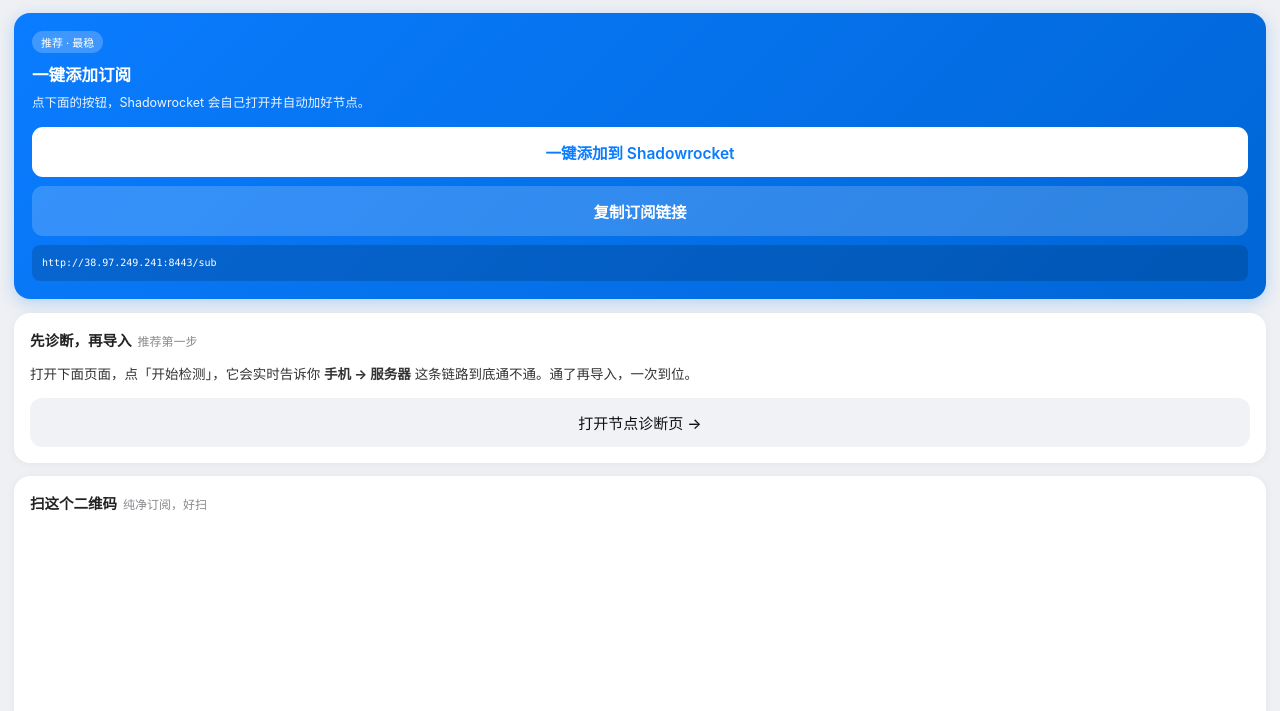
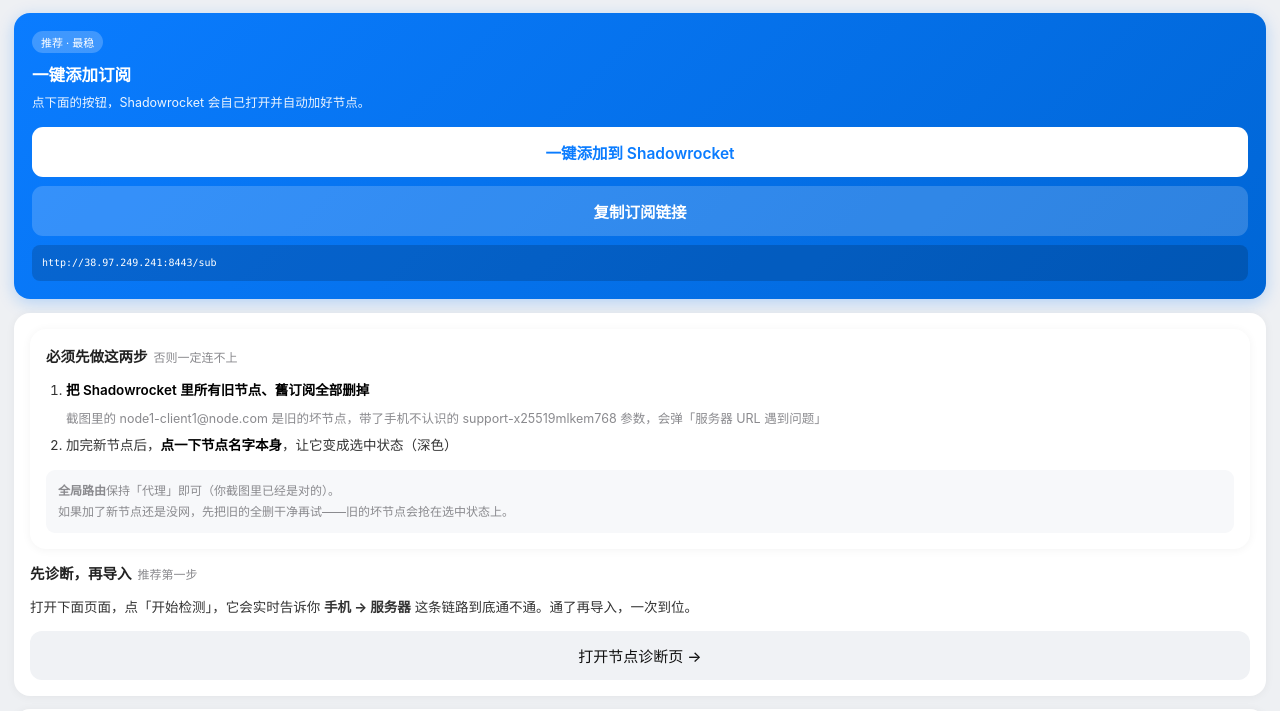
Before and after one commit to xiayu3086-png/node, a plain HTML site: page sub.html in a window 1280 px wide. Shown: the part 72-783 px from the top of the page. Drawn offline with Linux system fonts and the light colour scheme.

Commit message:
clean subscription + must-do steps + 25x25 QR

```diff
--- a/sub.html
+++ b/sub.html
@@ -61,6 +61,19 @@
   </div>
 
   <div class="card">
+  <div class="card">
+    <h3>必须先做这两步<span>否则一定连不上</span></h3>
+    <ol class="steps">
+      <li><b>把 Shadowrocket 里所有旧节点、舊订阅全部删掉</b><br>
+          <span style="color:#8a8a8e;font-size:12.5px">截图里的 node1-client1@node.com 是旧的坏节点，带了手机不认识的
+          support-x25519mlkem768 参数，会弹「服务器 URL 遇到问题」</span></li>
+      <li>加完新节点后，<b>点一下节点名字本身</b>，让它变成选中状态（深色）</li>
+    </ol>
+    <div class="tip">
+      <b>全局路由</b>保持「代理」即可（你截图里已经是对的）。<br>
+      如果加了新节点还是没网，先把旧的全删干净再试——旧的坏节点会抢在选中状态上。
+    </div>
+  </div>
     <h3>先诊断，再导入<span>推荐第一步</span></h3>
     <div style="font-size:13.5px;line-height:1.95;color:#333;margin-bottom:11px">
       打开下面页面，点「开始检测」，它会实时告诉你
@@ -70,10 +83,12 @@
   </div>
 
   <div class="card">
-    <h3>扫这个二维码<span>纯净订阅，好扫</span></h3>
+    <h3>扫这个二维码<span>25×25，极稀疏</span></h3>
     <div class="qrbox" id="qrbox">
             <?xml version="1.0" encoding="utf-8"?>
-      <svg xmlns="http://www.w3.org/2000/svg" width="1110" height="1110" class="segno"><g transform="scale(30)"><path fill="#fff" d="M0 0h37v37h-37z"/><path class="qrline" stroke="#000" d="M6 6.5h7m1 0h1m3 0h2m1 0h1m2 0h7m-25 1h1m5 0h1m1 0h1m3 0h1m1 0h1m3 0h1m5 0h1m-25 1h1m1 0h3m1 0h1m1 0h3m7 0h1m1 0h3m1 0h1m-25 1h1m1 0h3m1 0h1m1 0h4m1 0h1m2 0h1m1 0h1m1 0h3m1 0h1m-25 1h1m1 0h3m1 0h1m2 0h1m1 0h1m1 0h1m1 0h1m2 0h1m1 0h3m1 0h1m-25 1h1m5 0h1m1 0h3m2 0h1m2 0h1m1 0h1m5 0h1m-25 1h7m1 0h1m1 0h1m1 0h1m1 0h1m1 0h1m1 0h7m-15 1h3m2 0h2m-17 1h2m2 0h3m3 0h1m3 0h3m2 0h1m1 0h4m-23 1h1m1 0h2m1 0h2m2 0h1m1 0h1m1 0h1m3 0h3m1 0h1m-20 1h1m1 0h1m2 0h4m2 0h2m1 0h1m2 0h2m-23 1h5m2 0h3m4 0h2m1 0h2m1 0h1m1 0h2m-23 1h4m1 0h1m7 0h1m1 0h1m1 0h1m2 0h4m-25 1h1m1 0h1m6 0h3m3 0h1m1 0h1m1 0h2m2 0h1m-22 1h1m1 0h1m1 0h3m1 0h4m1 0h8m-21 1h2m1 0h1m3 0h2m1 0h1m3 0h1m4 0h3m-24 1h3m3 0h2m3 0h2m1 0h1m1 0h7m-15 1h5m2 0h2m3 0h1m1 0h1m-23 1h7m2 0h1m1 0h2m3 0h1m1 0h1m1 0h2m-22 1h1m5 0h1m1 0h3m4 0h2m3 0h3m-23 1h1m1 0h3m1 0h1m1 0h1m5 0h1m1 0h5m1 0h2m-24 1h1m1 0h3m1 0h1m4 0h3m2 0h1m1 0h1m2 0h4m-25 1h1m1 0h3m1 0h1m2 0h1m1 0h1m2 0h1m3 0h1m4 0h1m-24 1h1m5 0h1m1 0h1m1 0h3m2 0h1m3 0h5m-24 1h7m1 0h1m1 0h1m3 0h1m2 0h1m4 0h3"/></g></svg>
+            <?xml version="1.0" encoding="utf-8"?>
+      <svg xmlns="http://www.w3.org/2000/svg" width="1804" height="1804" class="segno"><g transform="scale(44)"><path fill="#fff" d="M0 0h41v41h-41z"/><path class="qrline" stroke="#000" d="M8 8.5h7m1 0h1m3 0h2m1 0h1m2 0h7m-25 1h1m5 0h1m1 0h1m3 0h1m1 0h1m3 0h1m5 0h1m-25 1h1m1 0h3m1 0h1m1 0h3m7 0h1m1 0h3m1 0h1m-25 1h1m1 0h3m1 0h1m1 0h4m1 0h1m2 0h1m1 0h1m1 0h3m1 0h1m-25 1h1m1 0h3m1 0h1m2 0h1m1 0h1m1 0h1m1 0h1m2 0h1m1 0h3m1 0h1m-25 1h1m5 0h1m1 0h3m2 0h1m2 0h1m1 0h1m5 0h1m-25 1h7m1 0h1m1 0h1m1 0h1m1 0h1m1 0h1m1 0h7m-15 1h3m2 0h2m-17 1h2m2 0h3m3 0h1m3 0h3m2 0h1m1 0h4m-23 1h1m1 0h2m1 0h2m2 0h1m1 0h1m1 0h1m3 0h3m1 0h1m-20 1h1m1 0h1m2 0h4m2 0h2m1 0h1m2 0h2m-23 1h5m2 0h3m4 0h2m1 0h2m1 0h1m1 0h2m-23 1h4m1 0h1m7 0h1m1 0h1m1 0h1m2 0h4m-25 1h1m1 0h1m6 0h3m3 0h1m1 0h1m1 0h2m2 0h1m-22 1h1m1 0h1m1 0h3m1 0h4m1 0h8m-21 1h2m1 0h1m3 0h2m1 0h1m3 0h1m4 0h3m-24 1h3m3 0h2m3 0h2m1 0h1m1 0h7m-15 1h5m2 0h2m3 0h1m1 0h1m-23 1h7m2 0h1m1 0h2m3 0h1m1 0h1m1 0h2m-22 1h1m5 0h1m1 0h3m4 0h2m3 0h3m-23 1h1m1 0h3m1 0h1m1 0h1m5 0h1m1 0h5m1 0h2m-24 1h1m1 0h3m1 0h1m4 0h3m2 0h1m1 0h1m2 0h4m-25 1h1m1 0h3m1 0h1m2 0h1m1 0h1m2 0h1m3 0h1m4 0h1m-24 1h1m5 0h1m1 0h1m1 0h3m2 0h1m3 0h5m-24 1h7m1 0h1m1 0h1m3 0h1m2 0h1m4 0h3"/></g></svg>
+
 
     </div>
     <div class="cap">Shadowrocket → 右上角 ＋ → 扫一扫</div>
```
